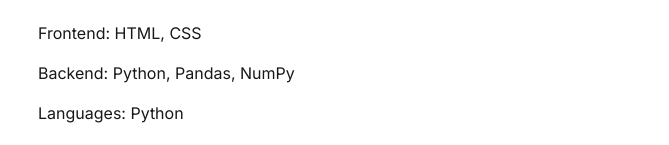
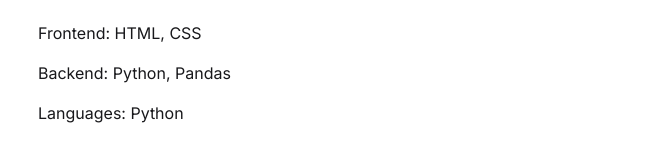
Before and after one commit to aranyaadheu/aranyaadheu.vercel.app, a Next.js app: page /about in a window 1280 px wide. Shown: the part 503-648 px from the top of the page, without its empty margins (296-965 px from the left). Built offline with nearby package versions, Linux system fonts and the light colour scheme; a web font is replaced by a local one.

Commit message:
Update page.tsx

```diff
--- a/app/about/page.tsx
+++ b/app/about/page.tsx
@@ -18,7 +18,7 @@
       <h2 className="text-xl sm:text-2xl font-bold mt-8 sm:mt-12 mb-3 sm:mb-4">Skills</h2>
       <ul className="list-none p-0 space-y-2 sm:space-y-4 text-sm sm:text-base">
         <li>Frontend: HTML, CSS</li>
-        <li>Backend: Python, Pandas, NumPy</li>
+        <li>Backend: Python, Pandas</li>
         <li>Languages: Python</li>
         <li>Tools: Git, VS Code, Linux, Jupyter Notebook, Vercel</li>
       </ul>
```
